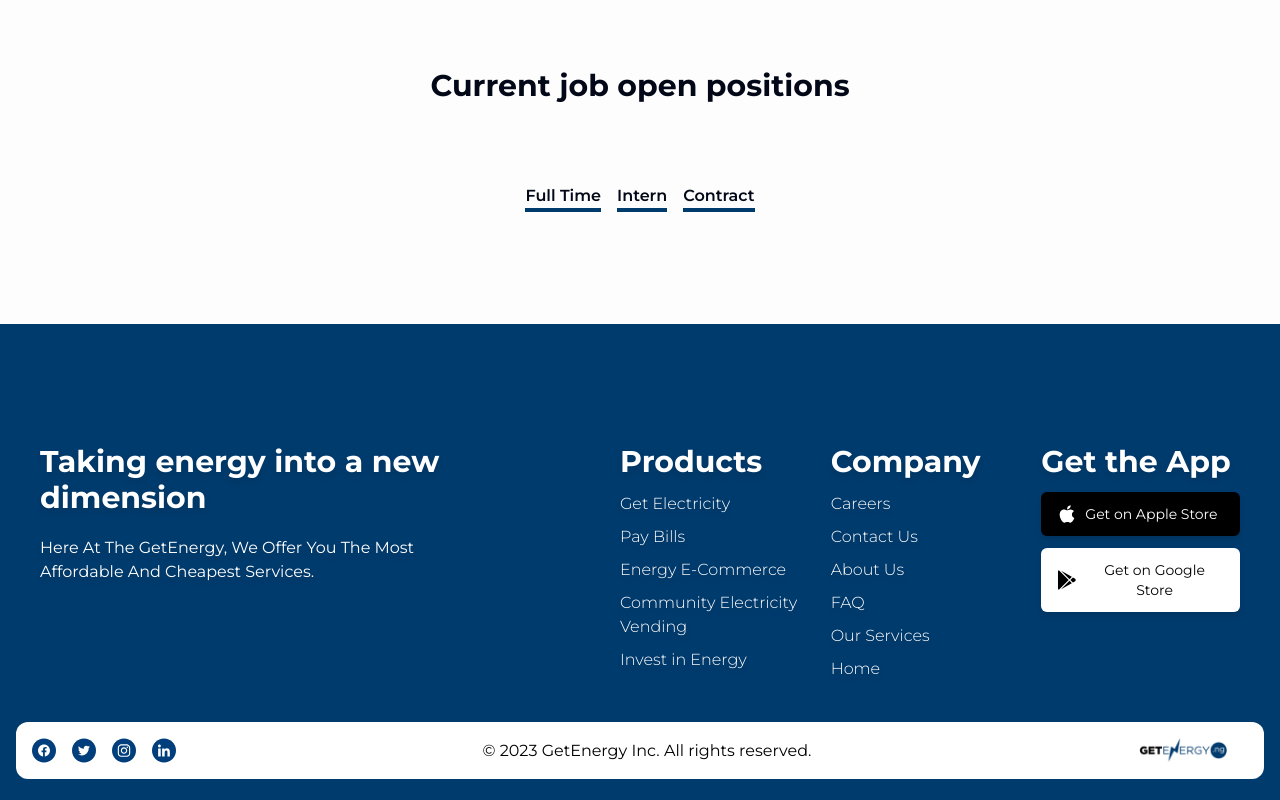
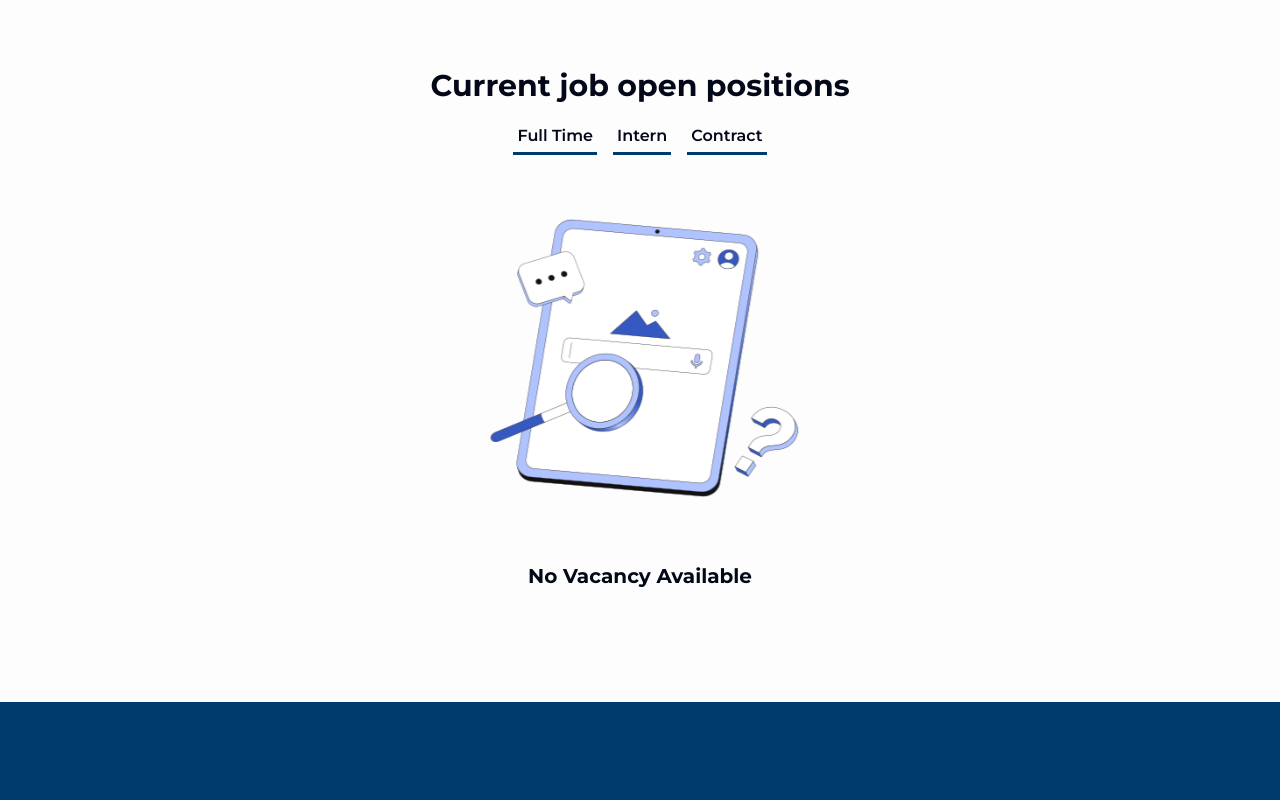
Before and after one commit to Getenergy-inc/get-energy-website, a Next.js app: page /careers in a window 1280 px wide. Shown: the part 440-1240 px from the top of the page. Built offline with nearby package versions, Linux system fonts and the light colour scheme; no server answers.

Commit message:
feat: roundedup career page for now

```diff
--- a/app/careers/page.tsx
+++ b/app/careers/page.tsx
@@ -1,6 +1,7 @@
 "use client";
 
 import TitleHeader from "@/components/title-header";
+import Image from "next/image";
 
 const Careers = () => {
   return (
@@ -8,17 +9,36 @@
       <header>
         <TitleHeader title="Careers" type="4" location="Careers" />
       </header>
-      <main className="my-28">
-        <div className="space-y-28">
+      <main className="my-28 select-none">
+        <div className="space-y-16">
           <div>
-            <h2 className="text-3xl font-bold text-center">Current job open positions</h2>
+            <h2 className="text-3xl font-bold text-center">
+              Current job open positions
+            </h2>
 
-            <div className="flex items-center gap-4 mt-20 justify-center">
+            <div className="flex items-center gap-4 mt-5 justify-center">
               {["Full Time", "Intern", "Contract"].map((data, id) => (
-                <div key={id} className="font-semibold border-b-4 border-primaryBlue">
+                <div
+                  key={id}
+                  className="font-semibold border-b-[3px] pb-1 px-1 cursor-pointer border-primaryBlue"
+                >
                   {data}
                 </div>
               ))}
+            </div>
+
+            <div className="grid place-content-center">
+              <Image
+                src={"/images/bg/no-vacancy.png"}
+                alt="no vacancy"
+                width={400}
+                height={400}
+                draggable={false}
+              />
+
+              <p className="font-bold text-center text-xl mt-2">
+                No Vacancy Available
+              </p>
             </div>
           </div>
         </div>
--- a/components/layout/footer/index.tsx
+++ b/components/layout/footer/index.tsx
@@ -10,7 +10,13 @@
     {
       label: "Facebook",
       icon: (
-        <svg xmlns="http://www.w3.org/2000/svg" width="24" height="25" viewBox="0 0 24 25" fill="none">
+        <svg
+          xmlns="http://www.w3.org/2000/svg"
+          width="24"
+          height="25"
+          viewBox="0 0 24 25"
+          fill="none"
+        >
           <path
             d="M0 12.5781C0 19.2055 5.37258 24.5781 12 24.5781C18.6274 24.5781 24 19.2055 24 12.5781C24 5.95071 18.6274 0.578125 12 0.578125C5.37258 0.578125 0 5.95071 0 12.5781Z"
             fill="#003F7C"
@@ -25,13 +31,19 @@
     {
       label: "Twitter",
       icon: (
-        <svg xmlns="http://www.w3.org/2000/svg" width="24" height="25" viewBox="0 0 24 25" fill="none">
+        <svg
+          width="24"
+          height="25"
+          viewBox="0 0 24 25"
+          fill="none"
+          xmlns="http://www.w3.org/2000/svg"
+        >
           <path
-            d="M0 12.5781C0 19.2055 5.37258 24.5781 12 24.5781C18.6274 24.5781 24 19.2055 24 12.5781C24 5.95071 18.6274 0.578125 12 0.578125C5.37258 0.578125 0 5.95071 0 12.5781Z"
+            d="M0 13C0 19.6274 5.37258 25 12 25C18.6274 25 24 19.6274 24 13C24 6.37258 18.6274 1 12 1C5.37258 1 0 6.37258 0 13Z"
             fill="#003F7C"
           />
           <path
-            d="M18 8.82812C17.55 9.05313 17.1 9.12812 16.575 9.20312C17.1 8.90313 17.475 8.45312 17.625 7.85312C17.175 8.15312 16.65 8.30313 16.05 8.45312C15.6 8.00312 14.925 7.70312 14.25 7.70312C12.675 7.70312 11.475 9.20312 11.85 10.7031C9.825 10.6281 8.025 9.65313 6.75 8.15313C6.075 9.27813 6.45 10.7031 7.5 11.4531C7.125 11.4531 6.75 11.3031 6.375 11.1531C6.375 12.2781 7.2 13.3281 8.325 13.6281C7.95 13.7031 7.575 13.7781 7.2 13.7031C7.5 14.6781 8.4 15.4281 9.525 15.4281C8.625 16.1031 7.275 16.4781 6 16.3281C7.125 17.0031 8.4 17.4531 9.75 17.4531C14.325 17.4531 16.875 13.6281 16.725 10.1031C17.25 9.80312 17.7 9.35312 18 8.82812Z"
+            d="M12.6122 11.2717L17.2467 6H16.1483L12.1252 10.5772L8.91039 6H5.20312L10.0638 12.9222L5.20312 18.45H6.30157L10.5507 13.6158L13.9459 18.45H17.6531L12.6122 11.2717ZM11.1082 12.9827L10.6157 12.2935L6.69702 6.80925H8.38405L11.5458 11.2352L12.0382 11.9244L16.1492 17.6781H14.4621L11.1082 12.9827Z"
             fill="white"
           />
         </svg>
@@ -40,7 +52,13 @@
     {
       label: "Instagram",
       icon: (
-        <svg xmlns="http://www.w3.org/2000/svg" width="24" height="25" viewBox="0 0 24 25" fill="none">
+        <svg
+          xmlns="http://www.w3.org/2000/svg"
+          width="24"
+          height="25"
+          viewBox="0 0 24 25"
+          fill="none"
+        >
           <path
             d="M0 12.5781C0 19.2055 5.37258 24.5781 12 24.5781C18.6274 24.5781 24 19.2055 24 12.5781C24 5.95071 18.6274 0.578125 12 0.578125C5.37258 0.578125 0 5.95071 0 12.5781Z"
             fill="#003F7C"
@@ -63,7 +81,13 @@
     {
       label: "LinkedIn",
       icon: (
-        <svg xmlns="http://www.w3.org/2000/svg" width="24" height="25" viewBox="0 0 24 25" fill="none">
+        <svg
+          xmlns="http://www.w3.org/2000/svg"
+          width="24"
+          height="25"
+          viewBox="0 0 24 25"
+          fill="none"
+        >
           <path
             d="M0 12.5781C0 19.2055 5.37258 24.5781 12 24.5781C18.6274 24.5781 24 19.2055 24 12.5781C24 5.95071 18.6274 0.578125 12 0.578125C5.37258 0.578125 0 5.95071 0 12.5781Z"
             fill="#003F7C"
@@ -81,9 +105,12 @@
     <footer className="w-full py-20 bg-primaryBlue text-white">
       <div className="container mx-auto w-full rounded-2xl p-4 lg:p-10 flex flex-col lg:flex-row drop-shadow-md">
         <div className="w-full">
-          <h5 className="font-bold text-3xl max-w-lg">Taking energy into a new dimension</h5>
+          <h5 className="font-bold text-3xl max-w-lg">
+            Taking energy into a new dimension
+          </h5>
           <p className="me-10 lg:me-44 my-5 to-white/80">
-            Here At The GetEnergy, We Offer You The Most Affordable And Cheapest Services.
+            Here At The GetEnergy, We Offer You The Most Affordable And Cheapest
+            Services.
           </p>
         </div>
 
@@ -148,8 +175,15 @@
               </div>
             ))}
           </div>
-          <p className="text-black">© 2023 GetEnergy Inc. All rights reserved.</p>
-          <Image src={"/images/logos/get-energy-logo.png"} alt="get energy logo" width={130} height={20} />
+          <p className="text-black">
+            © 2023 GetEnergy Inc. All rights reserved.
+          </p>
+          <Image
+            src={"/images/logos/get-energy-logo.png"}
+            alt="get energy logo"
+            width={130}
+            height={20}
+          />
         </div>
       </div>
     </footer>
--- a/features/home/get-elect.tsx
+++ b/features/home/get-elect.tsx
@@ -10,6 +10,8 @@
   TransitionOpacityAlone,
   TransitionParentInView,
 } from "@/lib/utils/transitions";
+import Link from "next/link";
+import { DASHBOARD_URL } from "@/constants/variables";
 
 export default function GetElectricitySection() {
   // useLayoutEffect(() => {}, []);
@@ -35,13 +37,20 @@
                       className="w-full border bg-transparent text-sm p-3 outline-none focus:border-zinc-500 transition-colors duration-300 rounded-lg border-zinc-200"
                       placeholder="Enter Meter Number"
                     />
-                    <p className="text-zinc-400 text-sm">Must be between 7-11 digits</p>
+                    <p className="text-zinc-400 text-sm">
+                      Must be between 7-11 digits
+                    </p>
                   </div>
                 </div>
 
-                <button className="w-full rounded-full text-white bg-primaryBlue transition-colors duration-200 hover:bg-primaryBlueHover py-3">
-                  Proceed
-                </button>
+                <Link
+                  href={`${DASHBOARD_URL}/dashboard/get-energy`}
+                  target="_blank"
+                >
+                  <button className="w-full rounded-full text-white bg-primaryBlue transition-colors duration-200 hover:bg-primaryBlueHover py-3">
+                    Proceed
+                  </button>
+                </Link>
               </div>
             </TransitionFromBottomAlone>
           </div>
@@ -54,13 +63,18 @@
             </TransitionOpacityAlone>
             <TransitionParentInView className="space-y-6">
               {electricityData.map((data, i) => (
-                <TransitionFromRight key={i} className="flex items-center gap-8">
+                <TransitionFromRight
+                  key={i}
+                  className="flex items-center gap-8"
+                >
                   <div className="flex-shrink-0 w-12 rounded-full h-12 shadow-xl bg-white flex items-center justify-center">
                     <span className="font-bold text-2xl">{i + 1}.</span>
                   </div>
                   <div className="space-y-3 max-w-lg">
                     <p className="text-xl font-semibold">{data.title}</p>
-                    <p className="text-zinc-400 leading-loose text-lg">{data.description}</p>
+                    <p className="text-zinc-400 leading-loose text-lg">
+                      {data.description}
+                    </p>
                   </div>
                 </TransitionFromRight>
               ))}
--- a/features/home/pay-bills.tsx
+++ b/features/home/pay-bills.tsx
@@ -19,6 +19,8 @@
   TransitionParentInViewFast,
   TransitionParentInViewSlow,
 } from "@/lib/utils/transitions";
+import Link from "next/link";
+import { DASHBOARD_URL } from "@/constants/variables";
 
 const PayBills = () => {
   const [selectedAction, setSelectedAction] = useState<number | null>(null);
@@ -57,7 +59,9 @@
                 </div>
                 <div className="space-y-3 max-w-lg">
                   <p className="text-xl font-semibold">{data.title}</p>
-                  <p className="text-zinc-400 leading-loose text-lg">{data.description}</p>
+                  <p className="text-zinc-400 leading-loose text-lg">
+                    {data.description}
+                  </p>
                 </div>
               </TransitionOpacity>
             ))}
@@ -110,7 +114,9 @@
                     <div className="w-[70%] flex items-center justify-center h-auto aspect-square">
                       <div
                         className={`${
-                          selectedAction === i + 1 ? "bg-[#c4c9d3]" : "bg-transparent"
+                          selectedAction === i + 1
+                            ? "bg-[#c4c9d3]"
+                            : "bg-transparent"
                         } bill-action w-full h-full flex cursor-pointer backdrop-blur-sm items-center transition-colors justify-center aspect-square rounded-2xl`}
                         onClick={() => selectAction(i + 1)}
                       >
@@ -121,11 +127,17 @@
                     </div>
                   </div>
 
-                  <p className="text-center md:text-sm text-xs">{action.label}</p>
+                  <p className="text-center md:text-sm text-xs">
+                    {action.label}
+                  </p>
                 </TransitionFromBottom>
               ))}
             </TransitionParentInViewFast>
             <div className="w-1/2 mx-auto md:mt-5 mt-3">
+              <Link
+                href={`${DASHBOARD_URL}/dashboard/get-energy`}
+                target="_blank"
+              >
                 <button
                   className={`${
                     selectedAction && "animate-bounce [animation-duration:1s]"
@@ -133,6 +145,7 @@
                 >
                   Proceed
                 </button>
+              </Link>
             </div>
           </div>
         </div>
```
Also changed, not shown: public/images/bg/no-vacancy.png (added). Lines whose indentation alone changed are shown as unchanged.
